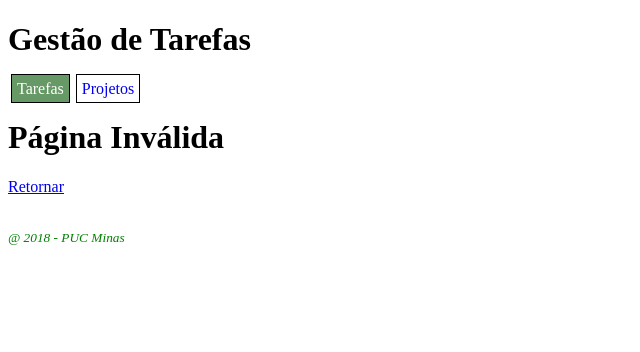
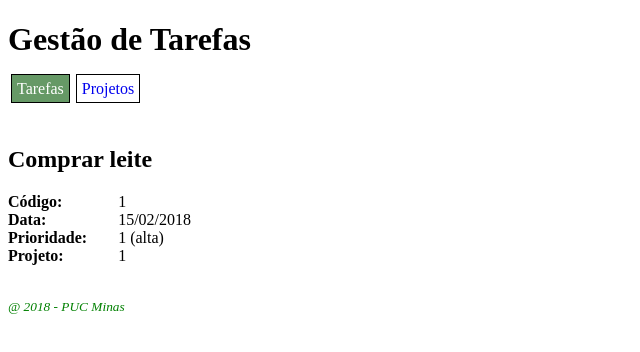
Before and after one commit to igogomes/estudo-angular, an Angular app: page /tarefas/1 in a window 1280 px wide. Shown: the top 352 px of the page, without its empty margins (0-640 px from the left). Built offline with nearby package versions, Linux system fonts and the light colour scheme.

Commit message:
Estudos sobre o framework Angular

```diff
--- a/src/app/app-routing.module.ts
+++ b/src/app/app-routing.module.ts
@@ -1,14 +1,18 @@
 import { NgModule } from '@angular/core';
 import { Routes, RouterModule } from '@angular/router';
 import { ProjetosComponent } from './projetos.component';
+import { ProjetoComponent } from './projeto.component';
 import { TarefasComponent } from './tarefas.component';
+import { TarefaComponent } from './tarefa.component';
 import { PaginaInvalidaComponent } from './paginainvalida.component';
 
 
 const routes: Routes = [
   {path: '', redirectTo: '/tarefas', pathMatch: 'full'},
   {path: 'projetos', component: ProjetosComponent },
+  {path: 'projetos/:id', component: ProjetoComponent },
   {path: 'tarefas', component: TarefasComponent },
+  {path: 'tarefas/:id', component: TarefaComponent },
   {path: '**', component: PaginaInvalidaComponent }
 ];
 
--- a/src/app/app.module.ts
+++ b/src/app/app.module.ts
@@ -7,6 +7,7 @@ import { AppComponent } from './app.component';
 
 import { TarefaComponent } from './tarefa.component';
 import { TarefasComponent } from './tarefas.component';
+import { ProjetoComponent } from './projeto.component';
 import { ProjetosComponent } from './projetos.component';
 import { CopyrightComponent } from './copyright.component';
 
@@ -20,6 +21,7 @@ import { PaginaInvalidaComponent } from './paginainvalida.component';
     TarefasComponent,
     TarefaComponent,
     ProjetosComponent,
+    ProjetoComponent,
     CopyrightComponent,
     PaginaInvalidaComponent
   ],
--- /dev/null
+++ b/src/app/projeto.component.html
@@ -0,0 +1,10 @@
+<h2>{{projeto.projeto}}</h2>
+
+<dl>
+
+    <dt>Código:</dt>
+        <dd>{{projeto.codigo}}</dd>
+    <dt>Projeto:</dt>
+        <dd>{{projeto.projeto}}</dd>
+
+</dl>
--- /dev/null
+++ b/src/app/projeto.component.ts
@@ -0,0 +1,24 @@
+import { Component } from '@angular/core';
+import { Projeto, ProjetosService } from './projetos.service';
+import { ActivatedRoute } from '@angular/router';
+
+@Component({
+
+    selector: 'projeto',
+    templateUrl: 'projeto.component.html',
+    styleUrls: [ 'projeto.component.css' ]
+
+})
+
+export class ProjetoComponent {
+
+    projeto: Projeto;
+
+    constructor(public ts: ProjetosService, public rs: ActivatedRoute) {
+
+        const id = +this.rs.snapshot.paramMap.get('id');
+        this.projeto = this.ts.getProjeto(id);
+
+    }
+
+}
--- a/src/app/projetos.component.ts
+++ b/src/app/projetos.component.ts
@@ -8,7 +8,7 @@ import { Projeto, ProjetosService } from './projetos.service';
         <h2> Projetos </h2>
         <ul>
             <li *ngFor="let p of projetos">
-                {{p.codigo}} - {{p.projeto}}
+                {{p.codigo}} - <a routerLink="/projetos/{{p.codigo}}">{{p.projeto}}</a>
             </li>
         </ul>
 
--- a/src/app/projetos.service.ts
+++ b/src/app/projetos.service.ts
@@ -21,4 +21,13 @@ export class ProjetosService {
 
     }
 
+    getProjeto(n: number): Projeto {
+
+        for(let i=0; i<this.projetos.length; i++)
+            if(this.projetos[i].codigo == n)
+                return this.projetos[i];
+            return null;
+
+    }
+
 }
--- /dev/null
+++ b/src/app/tarefa.component.css
@@ -0,0 +1,29 @@
+h2 {
+
+    margin-top: 2em;
+
+}
+
+dt {
+
+    float: left;
+    clear: left;
+    width: 15ex;
+    font-weight: bold;
+
+}
+
+dd {
+
+    float: left;
+    margin-left: 0;
+
+}
+
+dl:after {
+
+    content: "";
+    display: block;
+    clear: both;
+
+}
--- /dev/null
+++ b/src/app/tarefa.component.html
@@ -0,0 +1,18 @@
+<h2>{{tarefa.tarefa}}</h2>
+
+<dl>
+
+    <dt>Código:</dt>
+        <dd>{{tarefa.codigo}}</dd>
+    <dt>Data:</dt>
+        <dd>{{tarefa.data | date:'dd/MM/yyyy'}}</dd>
+    <dt>Prioridade:</dt>
+        <dd>{{tarefa.prioridade}}
+            <span [hidden]="tarefa.prioridade!=1">(alta)</span>
+            <span [hidden]="tarefa.prioridade!=2">(média)</span>
+            <span [hidden]="tarefa.prioridade!=3">(baixa)</span>
+        </dd>
+    <dt>Projeto:</dt>
+        <dd>{{tarefa.codigoProjeto}}</dd>
+
+</dl>
--- a/src/app/tarefa.component.ts
+++ b/src/app/tarefa.component.ts
@@ -1,61 +1,23 @@
 import { Component } from '@angular/core';
+import { Tarefa, TarefasService } from './tarefas.service';
+import { ActivatedRoute } from '@angular/router';
 
 @Component({
+
     selector: 'tarefa',
-    styles: [`
+    templateUrl: 'tarefa.component.html',
+    styleUrls: [ 'tarefa.component.css' ]
 
-
-
-    `],
-    template: `
-
-        <form #f="ngForm" (ngSubmit)="envia(f.value)">
-
-            <p>
-                <label for="tarefa">Tarefa: </label>
-                <input #tf="ngModel" type="text" [(ngModel)] = "t.tarefa"
-                    id="tarefa" name = "tarefa" required/>
-                    <span [hidden] = "tf.untouched || tf.valid" style="color: red">
-                        A tarefa é obrigatória
-                    </span>
-            </p>
-            <p>
-                <label for="prioridade">Prioridade: </label>
-                <select [(ngModel)]="t.prioridade"
-                        id="prioridade" name="prioridade" required>
-                        <option value="1">1</option>
-                        <option value="2">2</option>
-                        <option value="3">3</option>
-                </select>
-            </p>
-            <p>
-                <label for="data">Data: </label>
-                    <input #td="ngModel" type="date" [(ngModel)]="t.data">
-                    <span [hidden]="td.untouched || td.valid" style = "color: red">
-                        Data inválida
-                    </span>
-            </p>
-            <input type="hidden" [(ngModel)]="preenchedor" name="preenchedor">
-            <button type="submit" [disabled]="!f.valid">Enviar</button>
-
-        </form>
-        <pre>{{t | json}}</pre>
-
-    `
 })
 
 export class TarefaComponent {
 
-    preenchedor: string = "Igo";
+    tarefa: Tarefa;
 
-    t:any = {
-        tarefa: 'Nova Tarefa',
-        prioridade: 1,
-        data: (new Date()).toISOString().slice(0,10)
-    };
-    envia(dados): void {
+    constructor(public ts: TarefasService, public rs: ActivatedRoute) {
 
-        console.log(dados);
+        const id = +this.rs.snapshot.paramMap.get('id');
+        this.tarefa = this.ts.getTarefa(id);
 
     }
 
--- a/src/app/tarefas.component.ts
+++ b/src/app/tarefas.component.ts
@@ -9,7 +9,7 @@ import { Projeto, ProjetosService } from './projetos.service';
         <h2>Tarefas</h2>
         <ul>
             <li *ngFor="let t of tarefas">
-                {{t.codigo}} - {{t.tarefa}}
+                {{t.codigo}} - <a routerLink="/tarefas/{{t.codigo}}">{{t.tarefa}}</a>
                 (Projeto {{t.codigoProjeto}}:
                     {{nomeProjeto(t.codigoProjeto)}}
                     -
--- a/src/app/tarefas.service.ts
+++ b/src/app/tarefas.service.ts
@@ -57,4 +57,17 @@ export class TarefasService {
 
     }
 
+    getTarefa(n: number) {
+
+        for(let i=0; i<this.tarefas.length; i++) {
+
+            if(this.tarefas[i].codigo == n)
+                return this.tarefas[i];
+
+        }
+
+        return null;
+
+    }
+
 }
```
Also changed, not shown: src/app/projeto.component.css (added).
